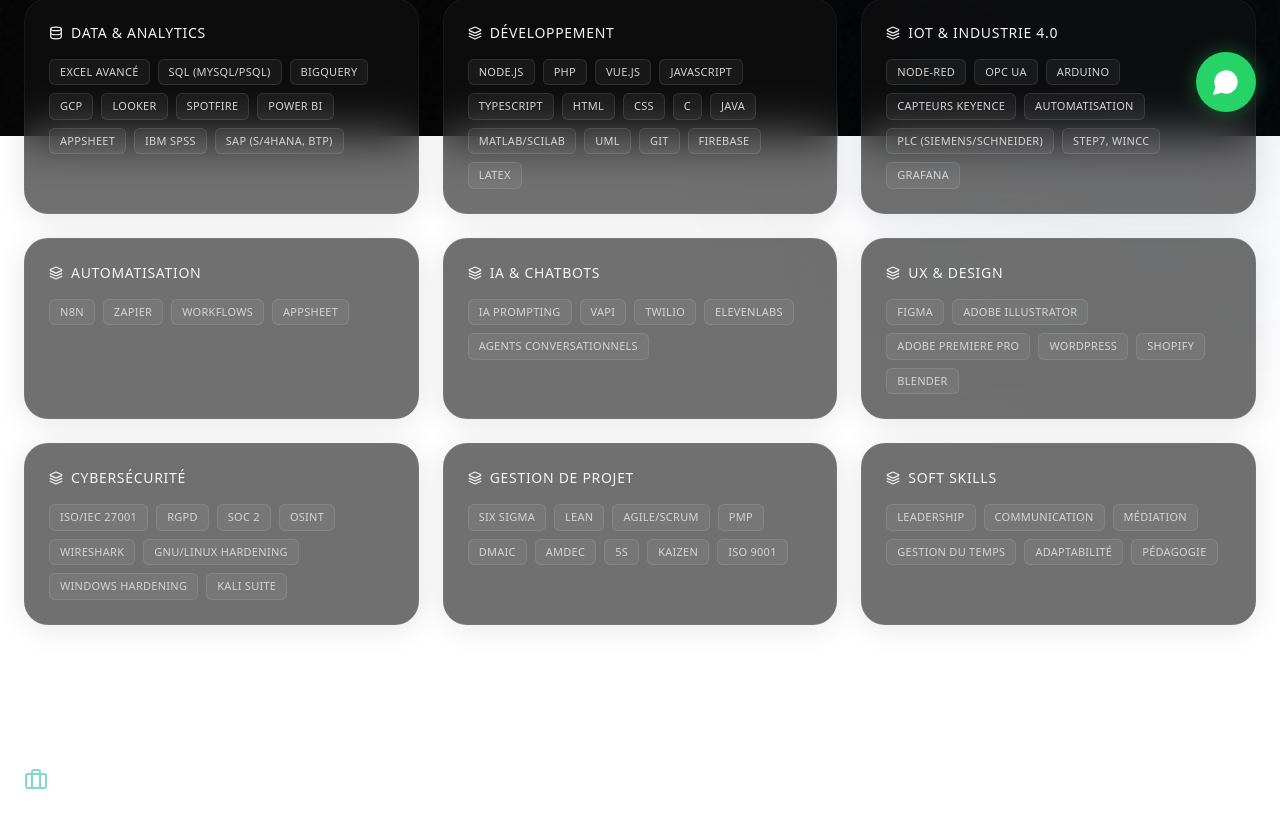
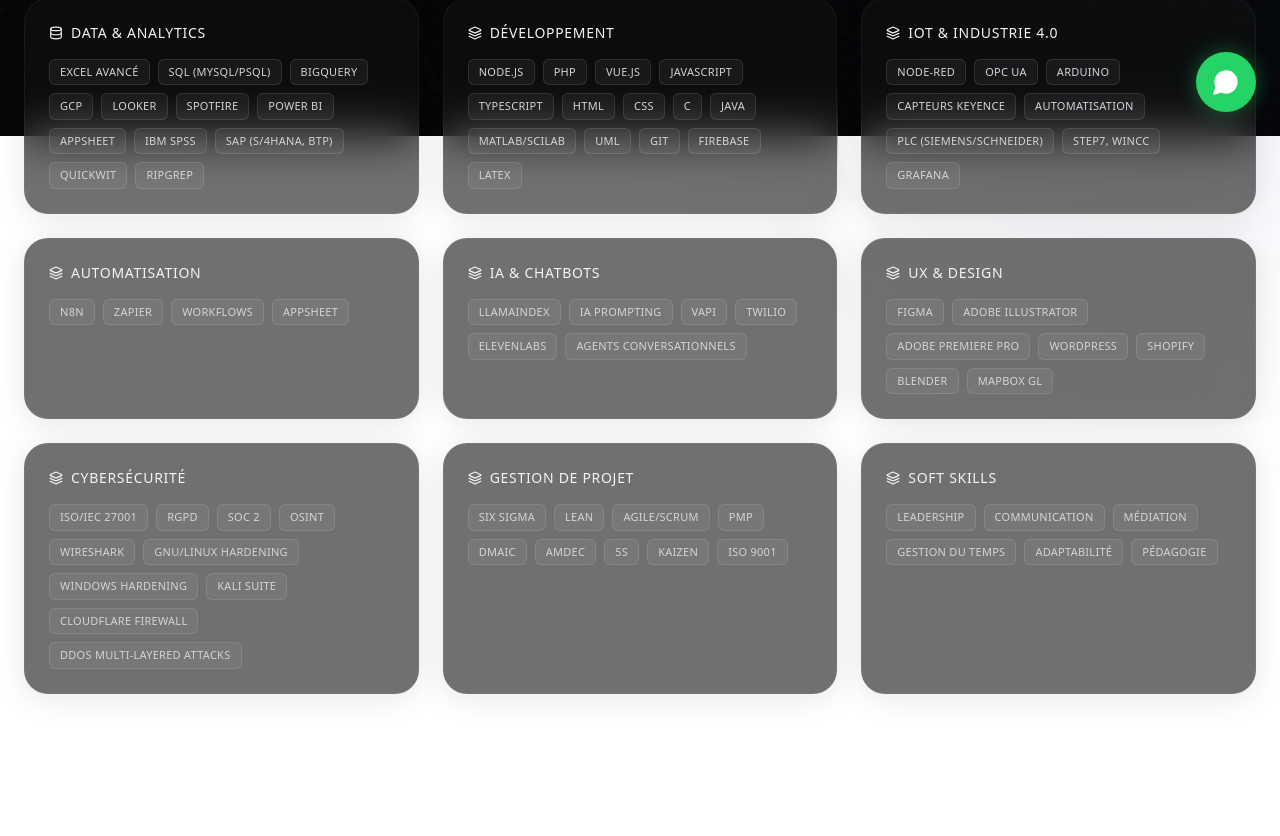
Before and after one commit to taha-mesbahi/taha-portfolio, a React (Vite) app: page / in a window 1280 px wide. Shown: the part 664-1500 px from the top of the page. Built offline with nearby package versions, Linux system fonts and the light colour scheme; no server answers; the database is empty.

Commit message:
Updated Technical Stack

```diff
--- a/src/App.jsx
+++ b/src/App.jsx
@@ -226,13 +226,13 @@ const education = [
 ];
 
 const skills = {
-  "Data & Analytics": [ "Excel avancé", "SQL (MySQL/PSQL)", "BigQuery", "GCP", "Looker", "Spotfire", "Power BI", "AppSheet", "IBM SPSS", "SAP (S/4HANA, BTP)" ],
+  "Data & Analytics": [ "Excel avancé", "SQL (MySQL/PSQL)", "BigQuery", "GCP", "Looker", "Spotfire", "Power BI", "AppSheet", "IBM SPSS", "SAP (S/4HANA, BTP)", "QuickWit", "RipGrep" ],
   "Développement": [ "Node.js", "PHP", "Vue.js", "JavaScript", "TypeScript", "HTML", "CSS", "C", "Java", "Matlab/Scilab", "UML", "Git", "Firebase", "LaTeX" ],
   "IoT & Industrie 4.0": [ "Node‑RED", "OPC UA", "Arduino", "Capteurs Keyence", "Automatisation", "PLC (Siemens/Schneider)", "Step7, WinCC", "Grafana" ],
   "Automatisation": [ "n8n", "Zapier", "Workflows", "AppSheet" ],
-  "IA & Chatbots": [ "IA prompting", "VAPI", "Twilio", "ElevenLabs", "Agents conversationnels" ],
-  "UX & Design": [ "Figma", "Adobe Illustrator", "Adobe Premiere Pro", "WordPress", "Shopify", "Blender" ],
-  "Cybersécurité": [ "ISO/IEC 27001", "RGPD", "SOC 2", "OSINT", "Wireshark", "GNU/Linux Hardening", "Windows Hardening", "Kali Suite" ],
+  "IA & Chatbots": [ "LlamaIndex", "IA prompting", "VAPI", "Twilio", "ElevenLabs", "Agents conversationnels" ],
+  "UX & Design": [ "Figma", "Adobe Illustrator", "Adobe Premiere Pro", "WordPress", "Shopify", "Blender", "MapBox GL" ],
+  "Cybersécurité": [ "ISO/IEC 27001", "RGPD", "SOC 2", "OSINT", "Wireshark", "GNU/Linux Hardening", "Windows Hardening", "Kali Suite", "CloudFlare Firewall", "DDoS multi-layered attacks" ],
   "Gestion de projet": [ "Six Sigma", "Lean", "Agile/Scrum", "PMP", "DMAIC", "AMDEC", "5S", "Kaizen", "ISO 9001" ],
   "Soft skills": [ "Leadership", "Communication", "Médiation", "Gestion du temps", "Adaptabilité", "Pédagogie" ]
 };
```
